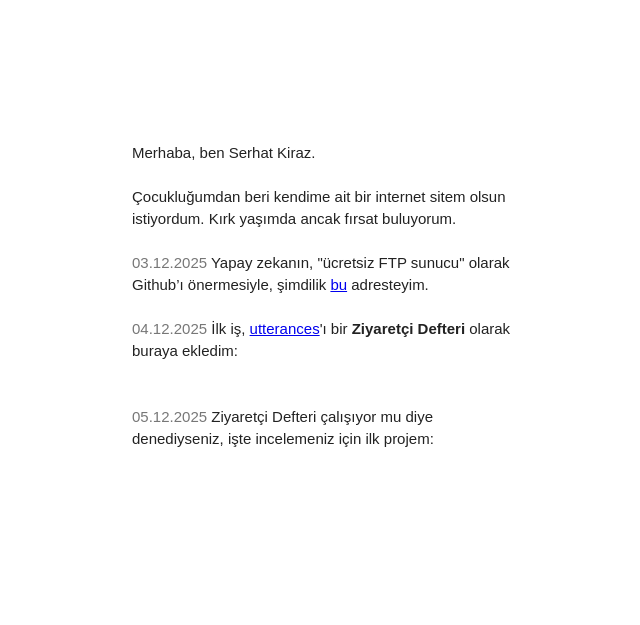
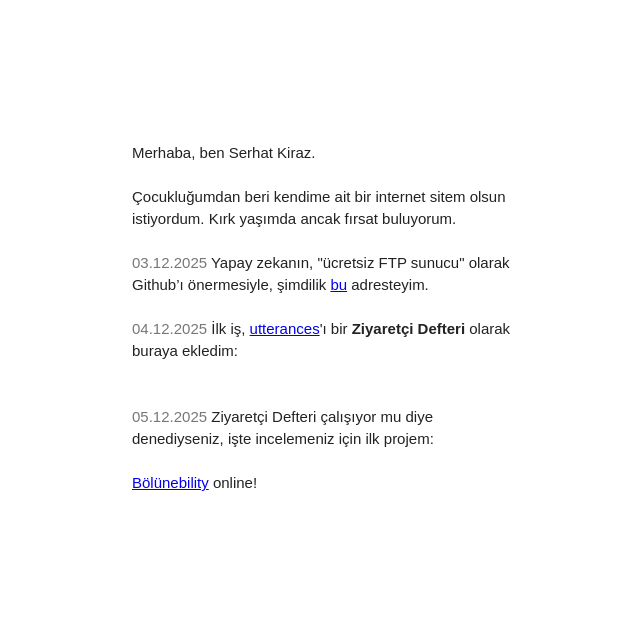
Before and after one commit to serhatkiraz/serhatkiraz.github.io, a plain HTML site: page index.html in a window 1280 px wide. Shown: the whole page, without its empty margins (313-953 px from the left). Drawn offline with Linux system fonts and the light colour scheme.

Commit message:
Add link to Bölünebility project in index.html

```diff
--- a/index.html
+++ b/index.html
@@ -38,5 +38,6 @@ img{border:0}
 </script>
     </p>
 <p><ins>05.12.2025</ins> Ziyaretçi Defteri çalışıyor mu diye denediyseniz, işte incelemeniz için ilk projem:</p>
+<p><a href="https://serhatkiraz.github.io/bolunebility/" target="_blank">Bölünebility</a> online!</p>
   </body>
 </html>
```
